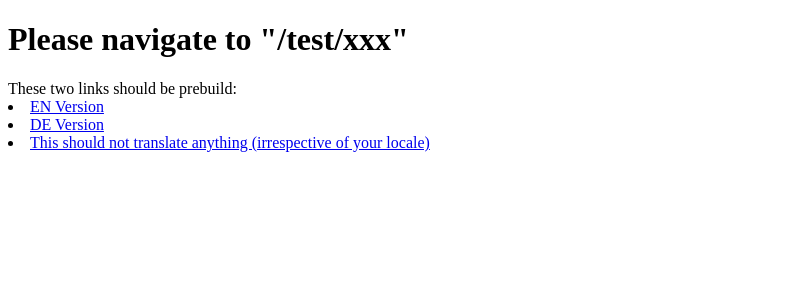
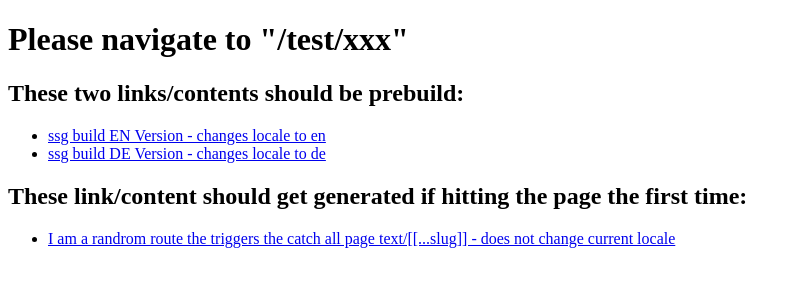
Before and after one commit to everdropde/ed-i18n-bug, a Next.js app: page / in a window 1280 px wide. Shown: the top 300 px of the page, without its empty margins (0-800 px from the left). Built offline with nearby package versions, Linux system fonts and the light colour scheme.

Commit message:
cleanup and changed texts

```diff
--- a/pages/index.js
+++ b/pages/index.js
@@ -4,22 +4,27 @@ const Home = () => {
   return (
     <div>
       <h1>Please navigate to "/test/xxx"</h1>
-      These two links should be prebuild:
+      <h2>These two links/contents should be prebuild:</h2>
+      <ul>
         <li>
-        <Link href="/en/test/prebuild">
-          <a>EN Version</a>
+          <Link locale="en" href="en/test/prebuild">
+            <a>ssg build EN Version - changes locale to en</a>
           </Link>
         </li>
         <li>
-        <Link href="/de/test/prebuild">
-          <a>DE Version</a>
+          <Link locale="de" href="de/test/prebuild">
+            <a>ssg build DE Version - changes locale to de</a>
           </Link>
         </li>
+      </ul>
+      <h2>These link/content should get generated if hitting the page the first time:</h2>
+      <ul>
         <li>
-        <Link href="/de/test/prebuild/random-stuff">
-          <a>This should not translate anything (irrespective of your locale)</a>
+          <Link href="test/prebuild/random-stuff">
+            <a>I am a randrom route the triggers the catch all page text/[[...slug]] - does not change current locale</a>
           </Link>
         </li>
+      </ul>
     </div>
   )
 }
--- a/public/locales/de/common.json
+++ b/public/locales/de/common.json
@@ -1,3 +1,3 @@
 {
-  "title": "Hauptseite | next-i18next"
+  "this_is_the_translation_key": "Ich bin eine deutsche Übersetzung"
 }
--- a/public/locales/en/common.json
+++ b/public/locales/en/common.json
@@ -1,3 +1,3 @@
 {
-  "title": "Home | next-i18next"
+  "this_is_the_translation_key": "I am an english translation"
 }
```
Also changed, not shown: pages/test/[[...slug]].js (+2 -3 lines). Lines whose indentation alone changed are shown as unchanged.
